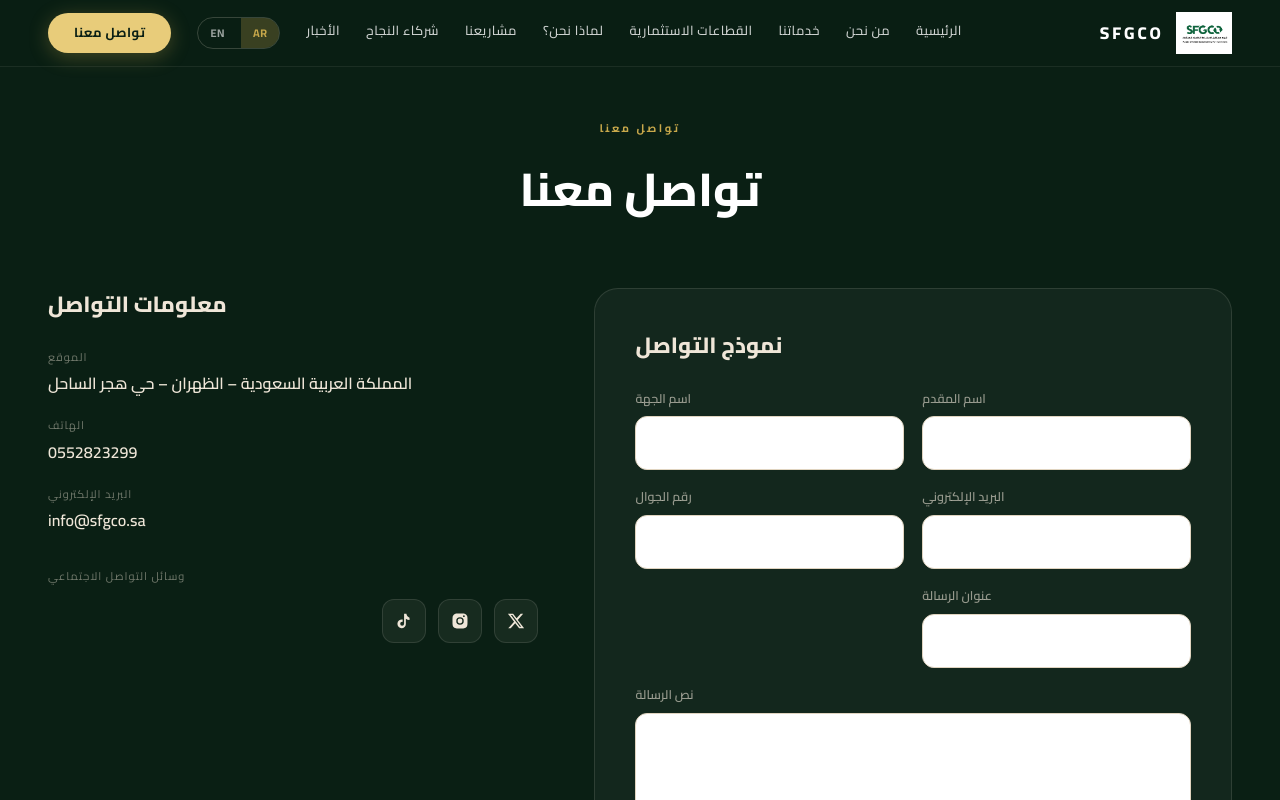
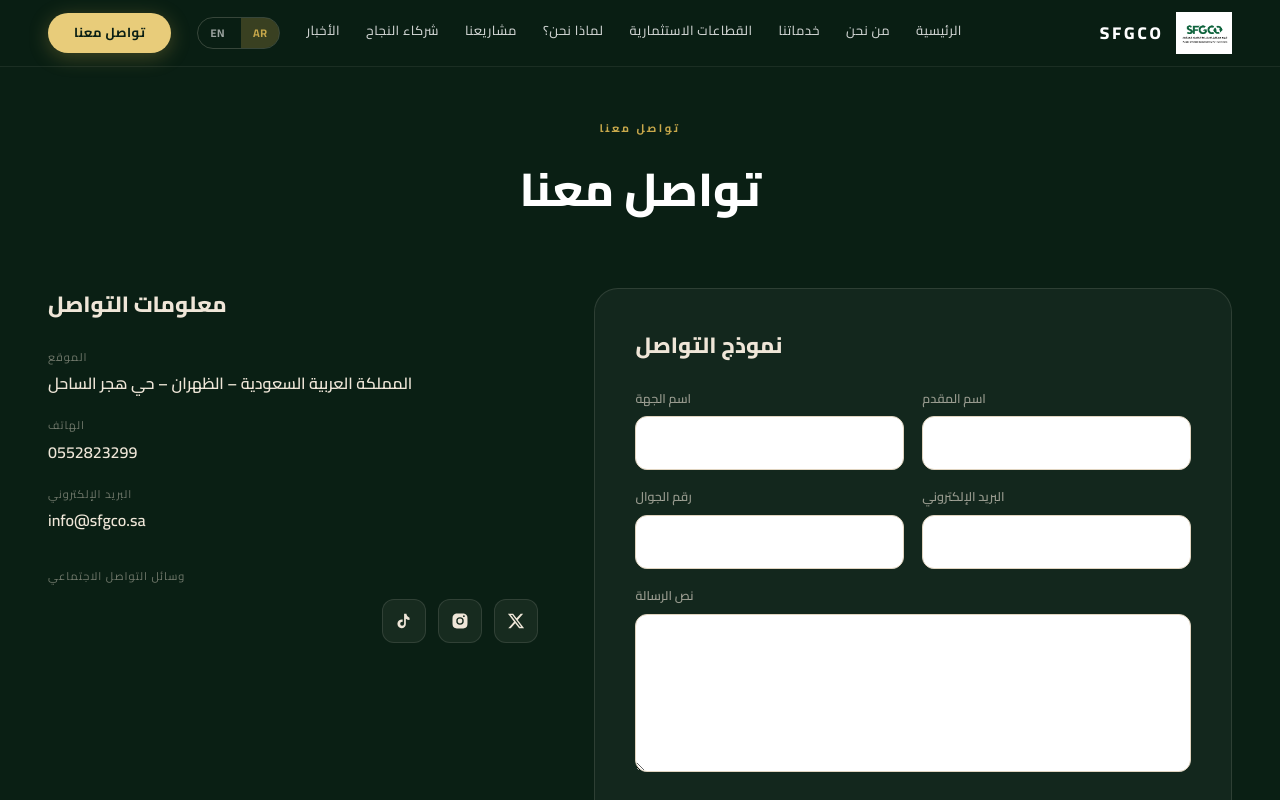
Before and after one commit to sfgco/sfgco-sa-landing-page, a React (Vite) app: page /contact in a window 1280 px wide. Shown: the top 800 px of the page. Built offline with nearby package versions, Linux system fonts and the light colour scheme.

Commit message:
Remove the 'subject' field from the contact form and update translations accordingly

```diff
--- a/src/components/ContactSection.tsx
+++ b/src/components/ContactSection.tsx
@@ -29,7 +29,7 @@ const SOCIAL = [
   },
 ];
 
-/** Contact Us — form (6 fields exactly per source doc) + contact info + social. */
+/** Contact Us — form (5 fields exactly per source doc) + contact info + social. */
 export default function ContactSection() {
   const { t } = useTranslation();
   const [form, setForm] = useState({
@@ -37,7 +37,6 @@ export default function ContactSection() {
     org: "",
     email: "",
     phone: "",
-    subject: "",
     message: "",
   });
   const [submitted, setSubmitted] = useState(false);
@@ -52,7 +51,6 @@ export default function ContactSection() {
     { key: "org", label: t("contact.form.org"), type: "text" },
     { key: "email", label: t("contact.form.email"), type: "email" },
     { key: "phone", label: t("contact.form.phone"), type: "tel" },
-    { key: "subject", label: t("contact.form.subject"), type: "text" },
     {
       key: "message",
       label: t("contact.form.message"),
@@ -65,7 +63,7 @@ export default function ContactSection() {
     e.preventDefault();
     const body = `${t("contact.form.name")}: ${form.name}\n${t("contact.form.org")}: ${form.org}\n${t("contact.form.phone")}: ${form.phone}\n\n${form.message}`;
     window.location.href = `mailto:${t("contact.email")}?subject=${encodeURIComponent(
-      form.subject || t("contact.formTitle"),
+      t("contact.formTitle"),
     )}&body=${encodeURIComponent(body)}`;
     setSubmitted(true);
   };
--- a/src/i18n/ar.json
+++ b/src/i18n/ar.json
@@ -181,7 +181,6 @@
       "org": "اسم الجهة",
       "email": "البريد الإلكتروني",
       "phone": "رقم الجوال",
-      "subject": "عنوان الرسالة",
       "message": "نص الرسالة",
       "submit": "إرسال الرسالة",
       "success": "شكرًا لتواصلكم معنا، سنقوم بالرد في أقرب وقت ممكن."
--- a/src/i18n/en.json
+++ b/src/i18n/en.json
@@ -181,7 +181,6 @@
       "org": "Organization Name",
       "email": "Email Address",
       "phone": "Mobile Number",
-      "subject": "Subject",
       "message": "Message",
       "submit": "Send Message",
       "success": "Thank you for reaching out — we'll get back to you as soon as possible."
```
